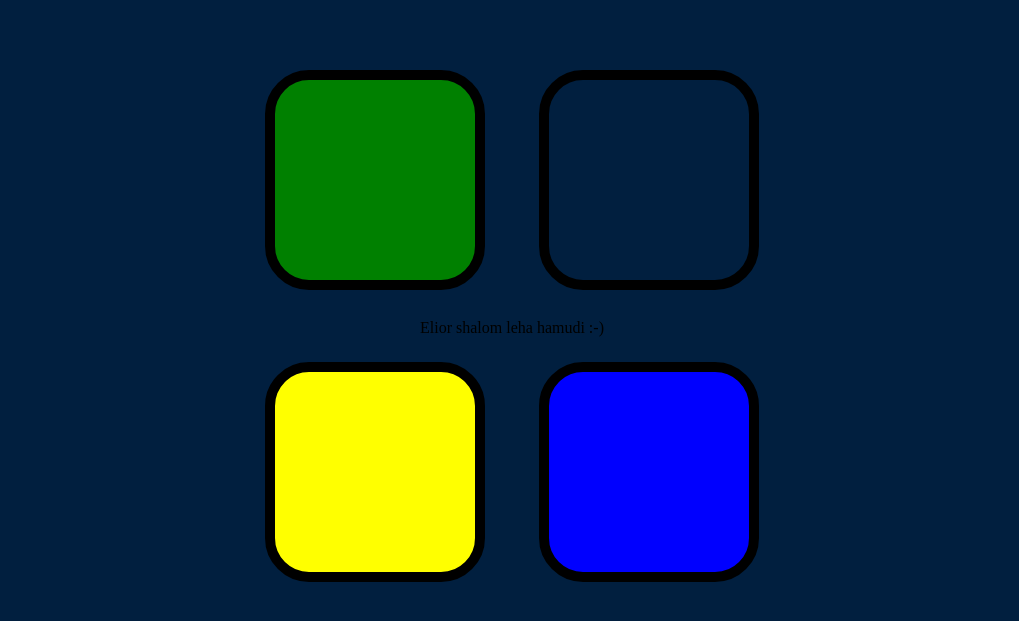
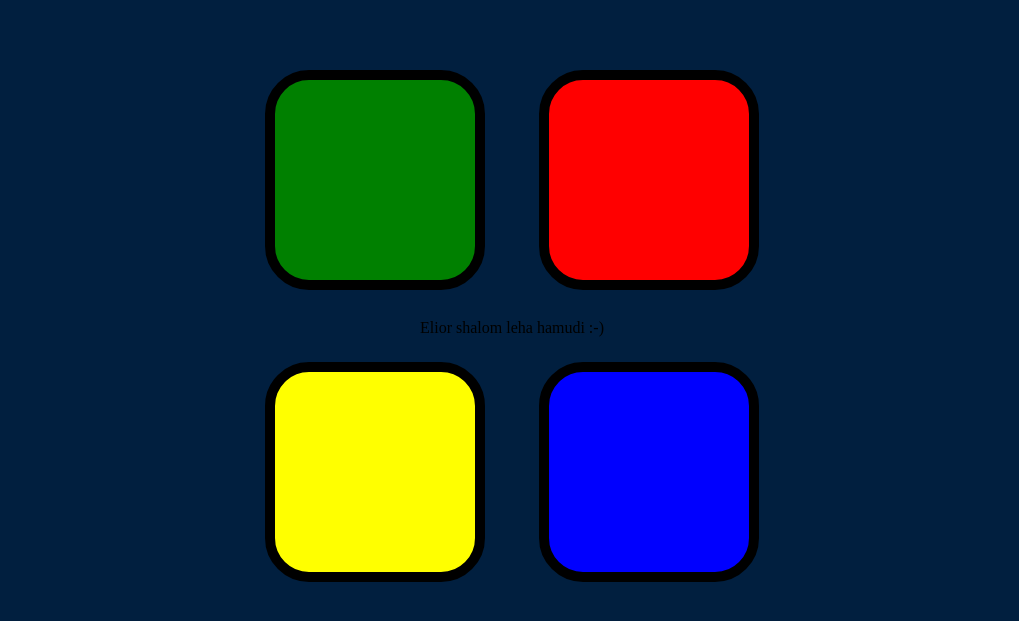
Before and after one commit to ezur1/simon, a plain HTML site: page index.html in a window 1280 px wide. Shown: the part 129-750 px from the top of the page, without its empty margins (128-1147 px from the left). Drawn offline with nearby package versions, Linux system fonts and the light colour scheme.

Commit message:
red class

```diff
--- a/index.html
+++ b/index.html
@@ -14,7 +14,7 @@
     <div lass="row">
       <div type="button" id="green" class="btn green">
       </div>
-      <div type="button" id="red" class="btn red1">
+      <div type="button" id="red" class="btn red">
       </div>
     </div>
 
```
